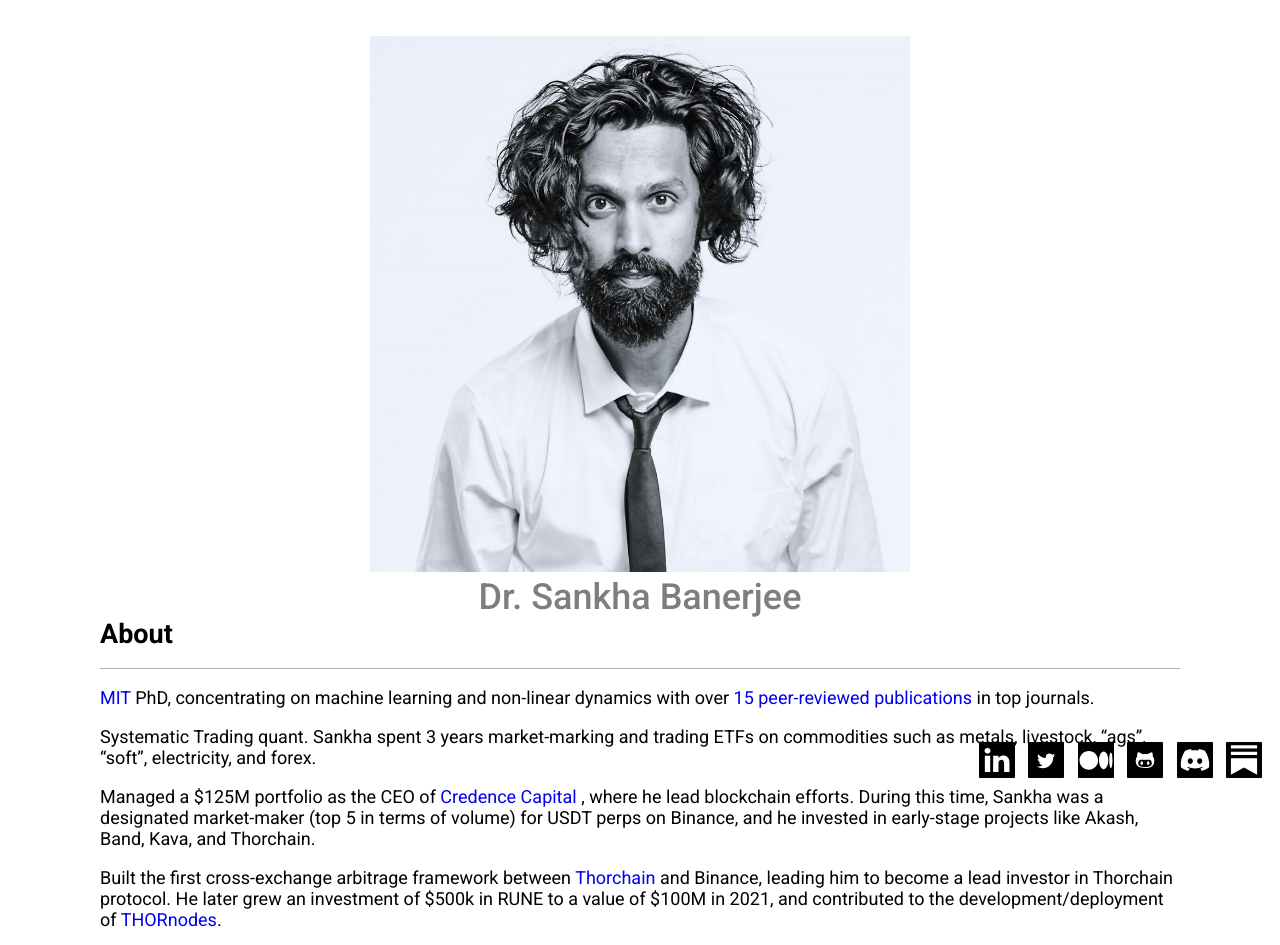
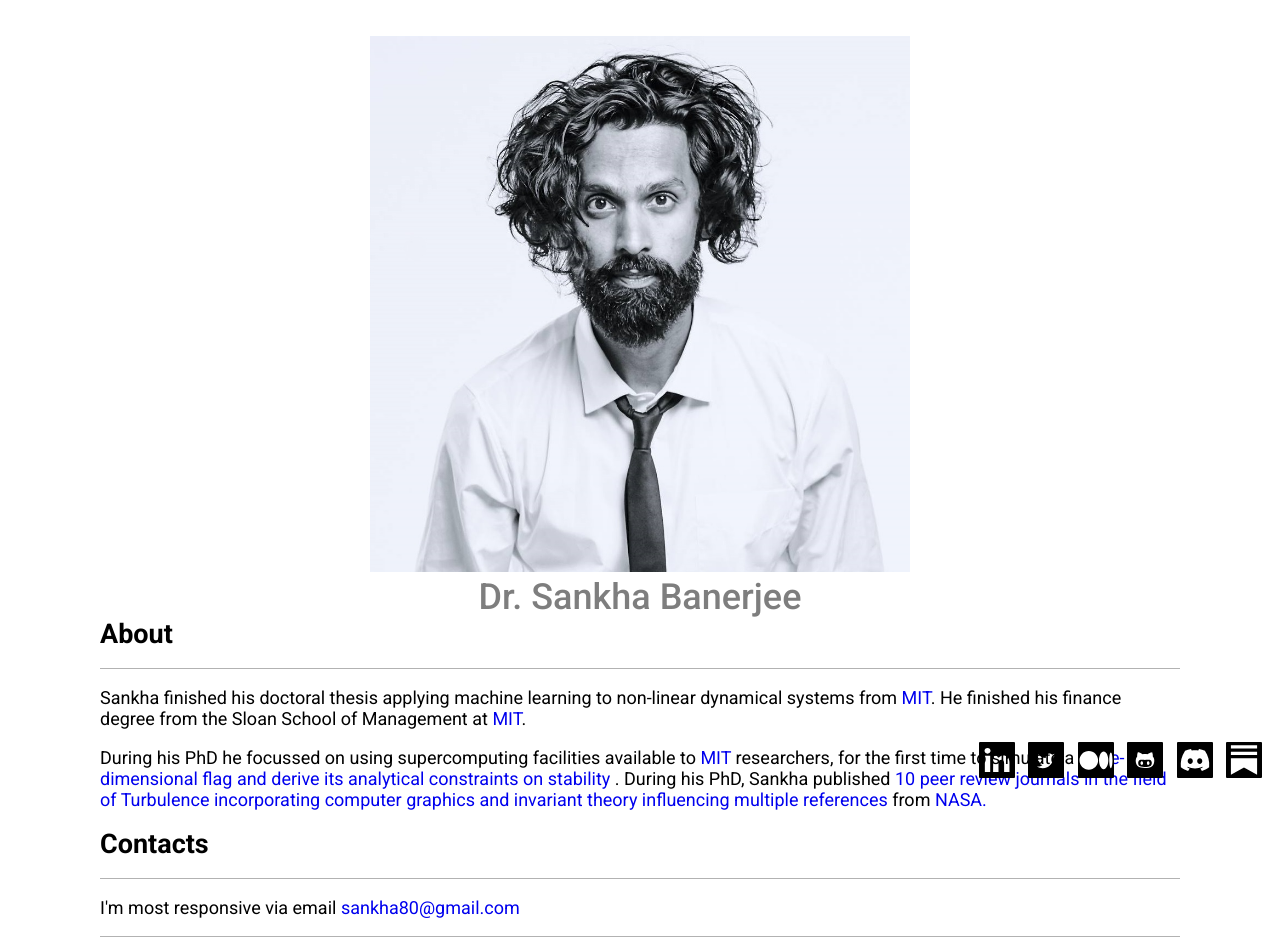
Before and after one commit to sbneo2022/sankhaprofile, a website: page index.html in a window 1280 px wide. Shown: the top 945 px of the page. Drawn offline with Linux system fonts and the light colour scheme.

Commit message:
new bio sections

```diff
--- a/index.html
+++ b/index.html
@@ -163,35 +163,34 @@
       <div class="divider"></div>
       <section>
         <p>
-          <a href="https://www.mit.edu/">MIT</a> PhD, concentrating on machine
-          learning and non-linear dynamics with over
-          <a
-            href="https://scholar.google.com/citations?user=i_U5uG0AAAAJ&hl=en&authuser=1"
-          >
-            15 peer-reviewed publications
-          </a>
-          in top journals.
+          Sankha finished his doctoral thesis applying machine learning to
+          non-linear dynamical systems from
+          <a href="https://www.mit.edu/">MIT</a>. He finished his finance degree
+          from the Sloan School of Management at
+          <a href="https://www.mit.edu/">MIT</a>.
         </p>
         <p>
-          Systematic Trading quant. Sankha spent 3 years market-marking and
-          trading ETFs on commodities such as metals, livestock, “ags”, “soft”,
-          electricity, and forex.
-        </p>
-        <p>
-          Managed a $125M portfolio as the CEO of
-          <a href="https://www.credencelimited.com/"> Credence Capital </a>,
-          where he lead blockchain efforts. During this time, Sankha was a
-          designated market-maker (top 5 in terms of volume) for USDT perps on
-          Binance, and he invested in early-stage projects like Akash, Band,
-          Kava, and Thorchain.
-        </p>
-        <p>
-          Built the first cross-exchange arbitrage framework between
-          <a href="https://thorchain.org/">Thorchain</a> and Binance, leading
-          him to become a lead investor in Thorchain protocol. He later grew an
-          investment of $500k in RUNE to a value of $100M in 2021, and
-          contributed to the development/deployment of
-          <a href="https://docs.thorchain.org/thornodes/overview">THORnodes</a>.
+          During his PhD he focussed on using supercomputing facilities
+          available to <a href="https://www.mit.edu/">MIT</a> researchers, for
+          the first time to simulate a
+          <a
+            href="https://www.cambridge.org/core/journals/journal-of-fluid-mechanics/article/abs/threedimensional-effects-on-flag-flapping-dynamics/A9E2A95E4193D8052AF56A612889D8B7"
+          >
+            three-dimensional flag and derive its analytical constraints on
+            stability
+          </a>
+          . During his PhD, Sankha published
+          <a href="https://mit.academia.edu/SankhaBanerjee">
+            10 peer review journals in the field of Turbulence incorporating
+            computer graphics and invariant theory influencing multiple
+            references
+          </a>
+          from
+          <a
+            href="https://www.annualreviews.org/doi/10.1146/annurev-fluid-010518-040547"
+          >
+            NASA.
+          </a>
         </p>
       </section>
 
```
